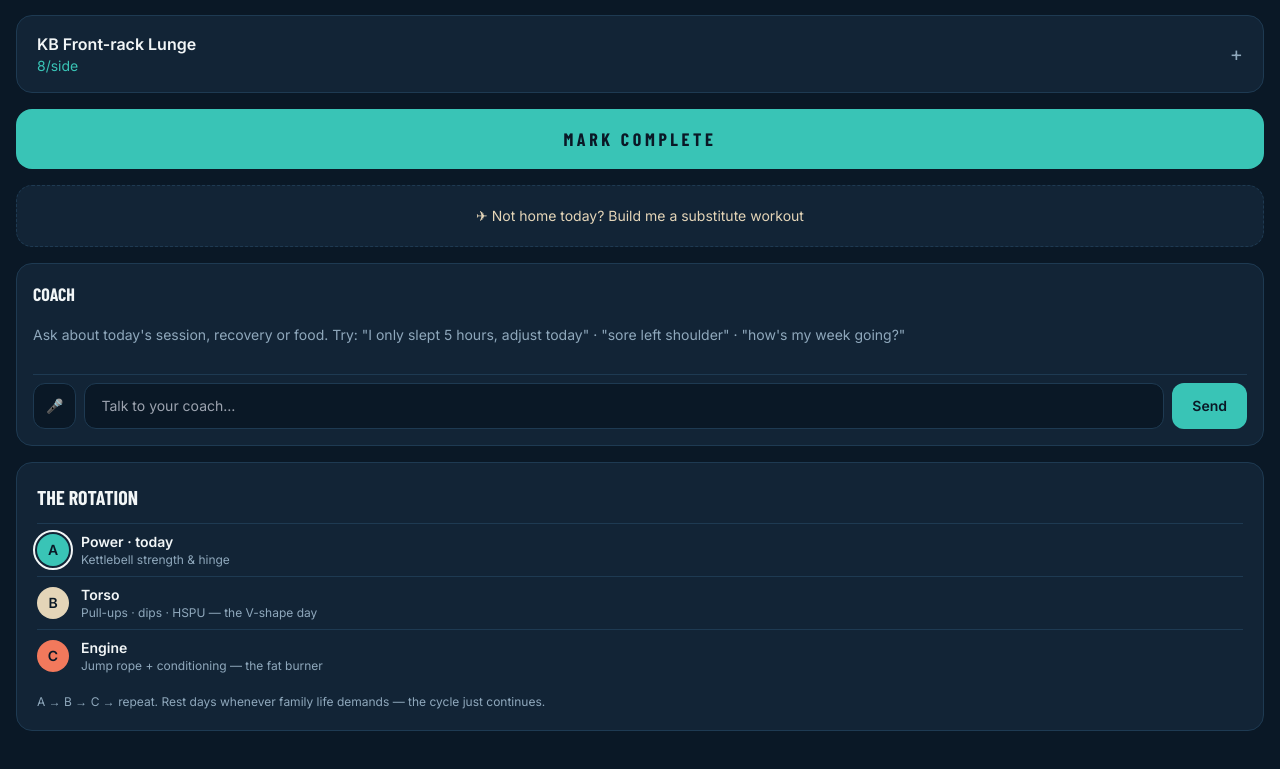
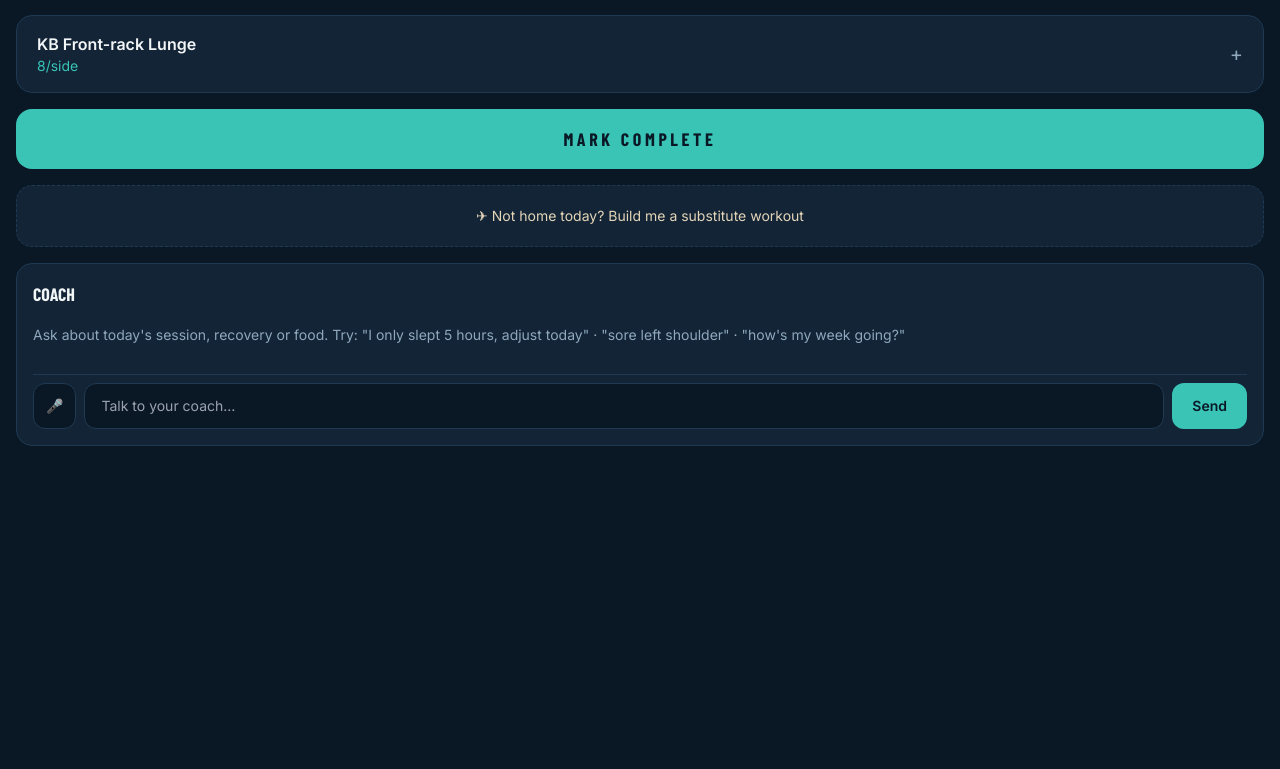
Before and after one commit to haargaardc/craig-protocol, a React (Vite) app: page / in a window 1280 px wide. Shown: the part 600-1369 px from the top of the page. After the commit the page ends 1086 px from the top, so only its background shows below. Built offline with nearby package versions, Linux system fonts and the light colour scheme.

Commit message:
Mic: disable broken iOS-standalone speech (use keyboard mic); move rotation to Settings; Undo only when exercises expanded; pin coach to latest message

```diff
--- a/src/App.jsx
+++ b/src/App.jsx
@@ -286,8 +286,13 @@ function useDictation() {
   const [listening, setListening] = useState(false);
   const recRef = useRef(null);
   const cbRef = useRef(null);
+  // iOS home-screen (standalone) web apps expose SpeechRecognition but it never
+  // fires — treat that as unsupported so we fall back to the keyboard's own mic.
+  const iosStandalone = typeof navigator !== "undefined" && navigator.standalone === true;
   const supported =
-    typeof window !== "undefined" && !!(window.SpeechRecognition || window.webkitSpeechRecognition);
+    typeof window !== "undefined" &&
+    !!(window.SpeechRecognition || window.webkitSpeechRecognition) &&
+    !iosStandalone;
   const start = (onFinal) => {
     const SR = window.SpeechRecognition || window.webkitSpeechRecognition;
     if (!SR) return;
@@ -339,6 +344,7 @@ export default function App() {
   const healthRef = useRef(null);
   const bloodRef = useRef(null);
   const chatEndRef = useRef(null);
+  const coachScrollRef = useRef(null);
   const [bloodScanning, setBloodScanning] = useState(false);
   const [bloodSaving, setBloodSaving] = useState(false);
   const [bloodIdx, setBloodIdx] = useState(null); // null = show newest report
@@ -386,9 +392,11 @@ export default function App() {
     })();
   }, []);
 
+  // Keep the coach box pinned to the newest message (without scrolling the page).
   useEffect(() => {
-    chatEndRef.current?.scrollIntoView({ behavior: "smooth" });
-  }, [state?.chat, coachTyping]);
+    const el = coachScrollRef.current;
+    if (tab === "today" && el) el.scrollTop = el.scrollHeight;
+  }, [tab, state?.chat, coachTyping]);
 
   const save = async (next) => {
     setState(next);
@@ -984,12 +992,14 @@ export default function App() {
             </section>
           ))}
 
-          {!doneToday ? (
+          {!doneToday && (
             <button onClick={completeWorkout} className="w-full py-4 rounded-2xl text-lg tracking-[0.2em]"
               style={{ background: C.sea, color: C.deep, fontFamily: "'Barlow Condensed'", fontWeight: 700 }}>
               MARK COMPLETE
             </button>
-          ) : (
+          )}
+          {/* Undo only appears once the exercises are folded open — keeps the done view clean */}
+          {doneToday && showExercises && (
             <button onClick={undoWorkout} className="w-full py-3 rounded-2xl text-sm" style={{ color: C.mist, border: `1px solid ${C.line}` }}>
               Undo today's workout
             </button>
@@ -1030,7 +1040,7 @@ export default function App() {
           {/* Coach — lives on Today because most of it is about the session */}
           <section className="rounded-2xl p-4" style={{ background: C.panel, border: `1px solid ${C.line}` }}>
             <h3 className="text-lg mb-2" style={{ fontFamily: "'Barlow Condensed'", fontWeight: 700 }}>COACH</h3>
-            <div className="overflow-y-auto space-y-3" style={{ maxHeight: 340 }}>
+            <div ref={coachScrollRef} className="overflow-y-auto space-y-3" style={{ maxHeight: 340 }}>
               {state.chat.length === 0 && (
                 <p className="text-sm py-2 leading-relaxed" style={{ color: C.mist }}>
                   Ask about today's session, recovery or food. Try: "I only slept 5 hours, adjust today" · "sore left shoulder" · "how's my week going?"
@@ -1066,21 +1076,6 @@ export default function App() {
             </div>
           </section>
 
-          {/* The rotation — reference, so it sits at the bottom */}
-          <section className="rounded-2xl p-5" style={{ background: C.panel, border: `1px solid ${C.line}` }}>
-            <h3 className="text-xl mb-3" style={{ fontFamily: "'Barlow Condensed'", fontWeight: 700 }}>THE ROTATION</h3>
-            {CYCLE.map((k) => (
-              <div key={k} className="flex items-center gap-3 py-2" style={{ borderTop: `1px solid ${C.line}` }}>
-                <span className="w-8 h-8 rounded-full flex items-center justify-center text-sm font-bold"
-                  style={{ background: DAYS[k].color, color: C.deep, outline: k === nextDayKey && !doneToday ? `2px solid ${C.foam}` : "none", outlineOffset: 2 }}>{k}</span>
-                <div>
-                  <div className="text-sm font-semibold">{DAYS[k].name}{k === nextDayKey && !doneToday ? " · today" : ""}</div>
-                  <div className="text-xs" style={{ color: C.mist }}>{DAYS[k].sub}</div>
-                </div>
-              </div>
-            ))}
-            <p className="text-xs mt-3" style={{ color: C.mist }}>A → B → C → repeat. Rest days whenever family life demands — the cycle just continues.</p>
-          </section>
         </main>
       )}
 
@@ -1143,7 +1138,7 @@ export default function App() {
               </button>
             </div>
             <p className="text-[11px] mt-2 leading-relaxed" style={{ color: C.mist }}>
-              Forgot to snap a photo? Type it{mic.supported ? ", or tap 🎤 and say it," : ""} and the coach estimates calories & protein.
+              Forgot to snap a photo? Type it{mic.supported ? ", or tap 🎤 and say it," : " — or tap the 🎤 on your keyboard to talk,"} and the coach estimates calories & protein.
             </p>
           </section>
 
@@ -1598,6 +1593,20 @@ export default function App() {
             </section>
 
             <section className="rounded-2xl p-5" style={{ background: C.panel, border: `1px solid ${C.line}` }}>
+              <h3 className="text-xl mb-3" style={{ fontFamily: "'Barlow Condensed'", fontWeight: 700 }}>THE ROTATION</h3>
+              {CYCLE.map((k) => (
+                <div key={k} className="flex items-center gap-3 py-2" style={{ borderTop: `1px solid ${C.line}` }}>
+                  <span className="w-8 h-8 rounded-full flex items-center justify-center text-sm font-bold" style={{ background: DAYS[k].color, color: C.deep }}>{k}</span>
+                  <div>
+                    <div className="text-sm font-semibold">{DAYS[k].name}</div>
+                    <div className="text-xs" style={{ color: C.mist }}>{DAYS[k].sub}</div>
+                  </div>
+                </div>
+              ))}
+              <p className="text-xs mt-3" style={{ color: C.mist }}>A → B → C → repeat. Rest days whenever family life demands — the cycle just continues.</p>
+            </section>
+
+            <section className="rounded-2xl p-5" style={{ background: C.panel, border: `1px solid ${C.line}` }}>
               <h3 className="text-xl mb-2" style={{ fontFamily: "'Barlow Condensed'", fontWeight: 700 }}>FUEL RULES</h3>
               <ul className="text-sm space-y-2">
                 <li><span style={{ color: C.sea }}>①</span> Protein anchor at every meal — eggs, skyr, chicken, fish.</li>
```
